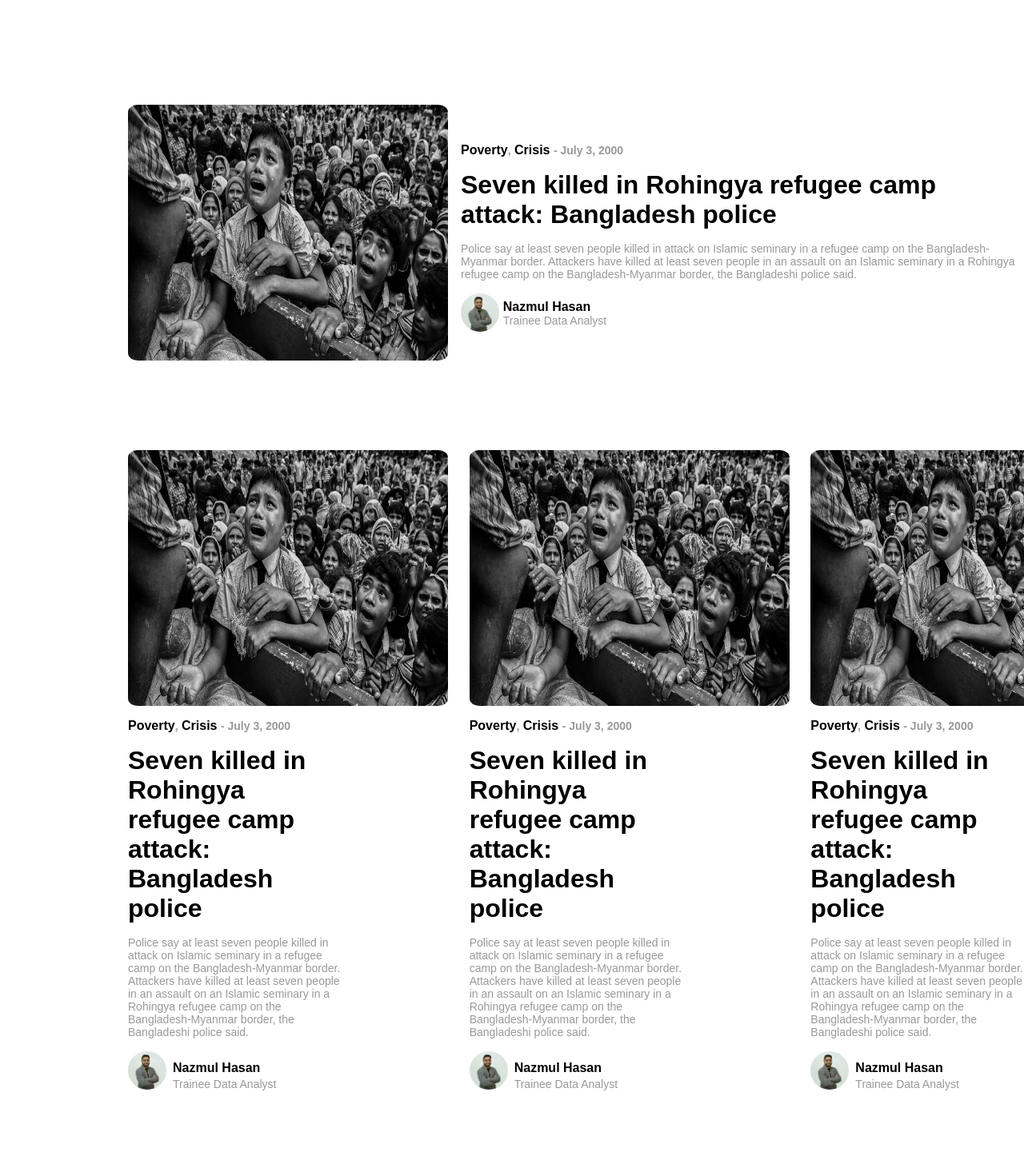
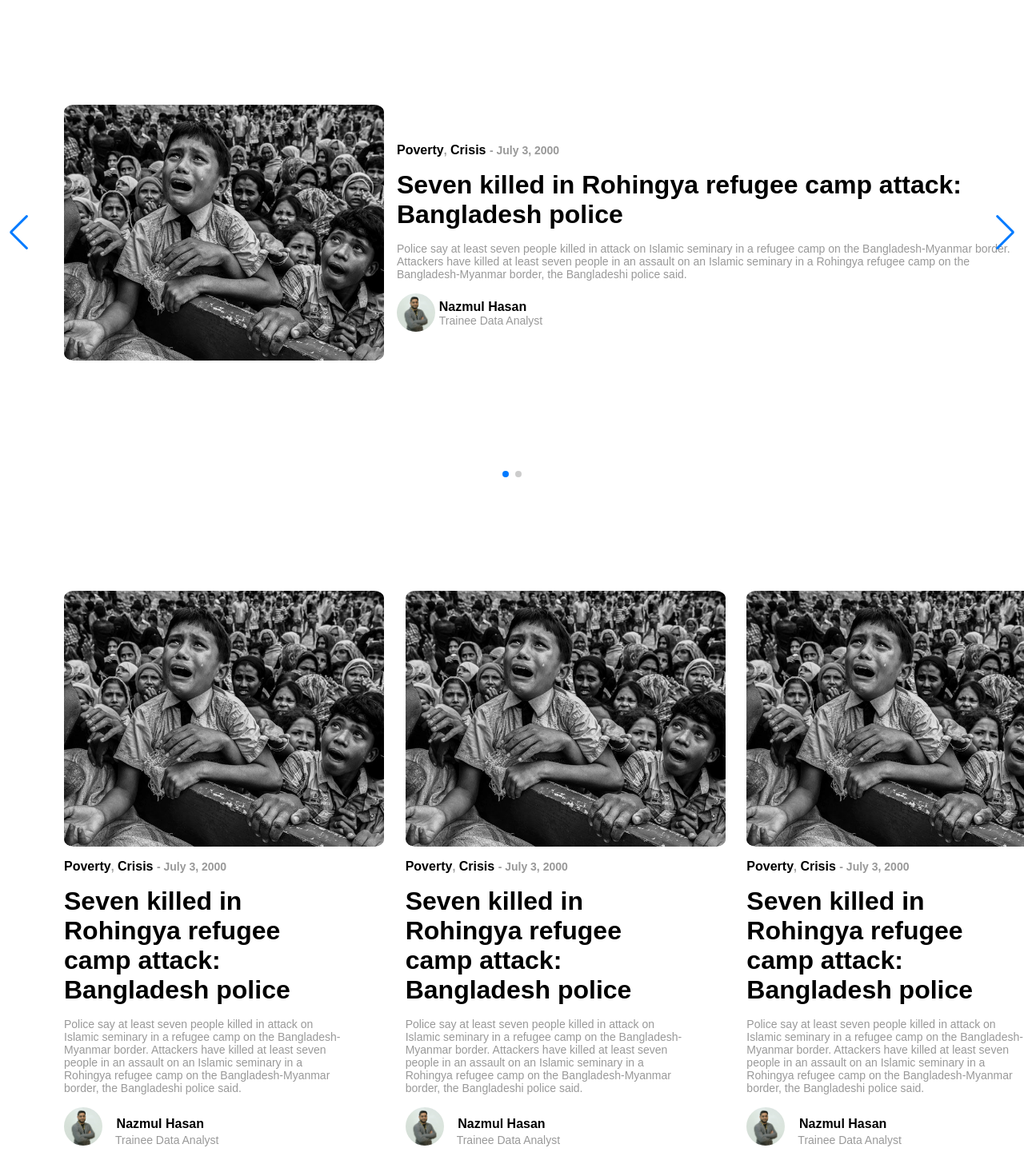
Before and after one commit to afredy/Sample-One-page-design, a plain HTML site: page index.html in a window 1280 px wide. Shown: the part 79-1520 px from the top of the page at 80% size. Drawn offline with nearby package versions, Linux system fonts and the light colour scheme.

Commit message:
slider added using swiper.js

```diff
--- a/index.html
+++ b/index.html
@@ -7,6 +7,8 @@
     <meta name="viewport" content="width=device-width, initial-scale=1.0">
     <link rel="stylesheet" href="style.css">
     <link rel="stylesheet" href="https://cdnjs.cloudflare.com/ajax/libs/font-awesome/4.7.0/css/font-awesome.min.css">
+    <!-- Link Swiper's CSS -->
+    <link rel="stylesheet" href="https://cdn.jsdelivr.net/npm/swiper@8/swiper-bundle.min.css">
 
     <title>Document</title>
 </head>
@@ -49,20 +51,28 @@
             </div>
         </div>
     </div>
-    <div class="header-slider">
+
+    <!-- swiper slide code -->
+    <div class="swiper mySwiper header-slider">
+        <div class="swiper-wrapper">
+            <div class="swiper-slide">
                 <div class="left_slider">
                     <img src="..\..\images\rohinga_1.jpg" alt="crying picture of a boy">
                 </div>
+                <!-- <div class="swiper-wrapper"> -->
                     <div class="right_slider">
-            <div class="date">Poverty<span class="light_text">,</span> Crisis <span class="light_text">- July 3,
-                    2000</span></div>
+                        <div class="date">Poverty<span class="light_text">,</span> Crisis <span class="light_text">-
+                                July 3,
+                                2000</span>
+                        </div>
                         <h1 class="slider_header">Seven killed in Rohingya refugee camp attack: Bangladesh police</h1>
-            <div class="slider_content light_text">Police say at least seven people killed in attack on Islamic seminary
+                        <div class="slider_content light_text">Police say at least seven people killed in attack on
+                            Islamic seminary
                             in a refugee camp on the Bangladesh-Myanmar border.
-                Attackers have killed at least seven people in an assault on an Islamic seminary in a Rohingya refugee
+                            Attackers have killed at least seven people in an assault on an Islamic seminary in a
+                            Rohingya refugee
                             camp on the Bangladesh-Myanmar border,
                             the Bangladeshi police said.
-
 
                         </div>
                         <div class="slider_footer">
@@ -79,7 +89,55 @@
                             </div>
                         </div>
                     </div>
+                <!-- </div> -->
                 </div>
+                    <!-- second slider -->
+                    <div class="swiper-slide">
+                        <div class="left_slider">
+                            <img src="..\..\images\rohinga_1.jpg" alt="crying picture of a boy">
+                        </div>
+                        <!-- <div class="swiper-wrapper"> -->
+                            <div class="right_slider">
+                                <div class="date">Poverty<span class="light_text">,</span> Crisis <span class="light_text">-
+                                        July 3,
+                                        2000</span>
+                                </div>
+                                <h1 class="slider_header">Seven killed </h1>
+                                <div class="slider_content light_text">Police say at least seven people killed in attack on
+                                    Islamic seminary
+                                    in a refugee camp on the Bangladesh-Myanmar border.
+                                    Attackers have killed at least seven people in an assault on an Islamic seminary in a
+                                    Rohingya refugee
+                                    camp on the Bangladesh-Myanmar border,
+                                    the Bangladeshi police said.
+
+                                </div>
+                                <div class="slider_footer">
+                                    <div class="footer_img">
+                                        <img src="..\images\nazmul_01.png" alt="nazmul photo">
+                                    </div>
+                                    <div class="designation">
+                                        <div>
+                                            Afredy Hasan
+                                        </div>
+                                        <div class="light_text des">
+                                            Trainee Data Analyst
+                                        </div>
+                                    </div>
+                                </div>
+                            </div>
+                        <!-- </div> -->
+                        </div>
+
+                    <!-- END second slider -->
+                </div>
+                <div class="swiper-button-next"></div>
+                <div class="swiper-button-prev"></div>
+                <div class="swiper-pagination"></div>
+
+        </div>
+    </div>
+
     <div class="container">
         <div class="part_1">
             <div class="container_header-slider">
@@ -312,8 +370,28 @@
         <p>© Copyright 2022. All Rights Reserved</p>
     </div>
 
-    <script src="script.js">
+
+    <script src="script.js"></script>
+  <!-- Swiper JS -->
+  <script src="https://cdn.jsdelivr.net/npm/swiper@8/swiper-bundle.min.js"></script>
+
+  <!-- Initialize Swiper -->
+  <script>
+    var swiper = new Swiper(".mySwiper", {
+      slidesPerView: 1,
+      spaceBetween: 30,
+      loop: true,
+      pagination: {
+        el: ".swiper-pagination",
+        clickable: true,
+      },
+      navigation: {
+        nextEl: ".swiper-button-next",
+        prevEl: ".swiper-button-prev",
+      },
+    });
   </script>
+
 </body>
 
 </html>
--- a/style.css
+++ b/style.css
@@ -65,6 +65,9 @@
     color:tan;
     font-weight: bold;
 }
+/* .swiper{
+    width: 950px;
+} */
 /* .right_hero{
 
 } */
@@ -93,27 +96,31 @@
   }
 .header-slider{
     display: flex;
-    position: relative;
+    position: absolute;
+    padding-top: -30rem;
+    max-width: 100rem;
+    height: 40rem;
 }
 .left_slider img{
     position: absolute;
     margin-top: 10rem;
-    margin-left: 10rem;
+    margin-left: 5rem;
     width: 25rem;
     height: 20rem;
+    object-fit: cover;
     border-radius: 3%;
 
 }
 .right_slider .date{
     font-weight: bold;
     margin-top: 13rem;
-    margin-left: 36rem;
+    margin-left: 31rem;
 }
 
 .right_slider .slider_header{
     font-size: 2rem;
     margin-top: 1rem;
-    margin-left: 36rem;
+    margin-left: 31rem;
 }
 .light_text{
     color: #999999;
@@ -122,7 +129,7 @@
 }
 .slider_content{
     margin-top: 1rem;
-    margin-left: 36rem;
+    margin-left: 31rem;
 }
 .slider_footer{
     display: flex;
@@ -131,8 +138,9 @@
     width: 3rem;
     height: 3rem;
     margin-top: 1rem;
-    margin-left: 36rem;
+    margin-left: 31rem;
     border-radius: 50%;
+    object-fit: cover;
 }
 .slider_footer .designation :nth-child(1){
     margin-top: 1.5rem;
@@ -147,7 +155,7 @@
 .container{
     display: flex;
     flex-direction: column;
-    margin-top: 4rem;
+    margin-top: 3rem;
     cursor: pointer;
 }
 
@@ -158,43 +166,44 @@ margin: left;
 .container_left_slider img{
     position: absolute;
     margin-top: 5rem;
-    margin-left: 10rem;
+    margin-left: 5rem;
     width: 25rem;
     height: 20rem;
+    object-fit: cover;
     border-radius: 3%;
 
 }
 .container_right_slider .container_date{
     font-weight: bold;
     margin-top: 26rem;
-    margin-left: 10rem;
+    margin-left: 5rem;
 }
 
 .container_right_slider .container_slider_header{
     font-size: 2rem;
     margin-top: 1rem;
-    margin-left: 10rem;
+    margin-left: 5rem;
 }
 .container_slider_content{
     margin-top: 1rem;
-    margin-left: 10rem;
+    margin-left: 5rem;
 }
 .container_slider_footer .container_footer_img img{
     width: 3rem;
     height: 3rem;
     margin-top: 1rem;
-    margin-left: 10rem;
+    margin-left: 5rem;
     border-radius: 50%;
 }
 .container_slider_footer .container_designation :nth-child(1){
     margin-top: -2.5rem;
-    margin-left: 13.5rem;
+    margin-left: 9.1rem;
     font-weight: bold;
 
 }
 .container_des{
     margin-top: 0.2rem;
-    margin-left: 13.5rem;
+    margin-left: 9rem;
     position: relative;
 }
 .part_1{
```
Also changed, not shown: script.js (+17 -0 lines). Lines whose indentation alone changed are shown as unchanged.
